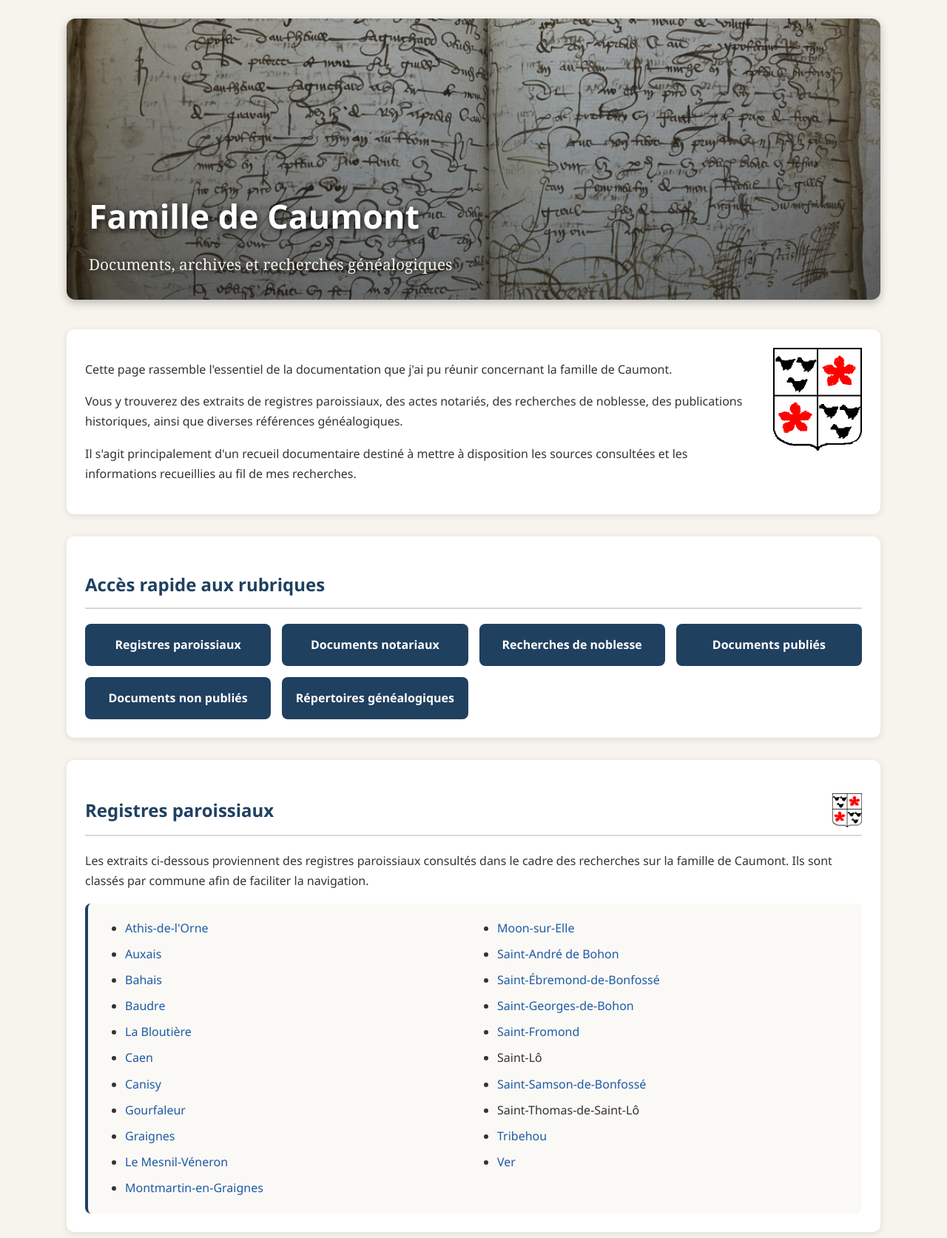
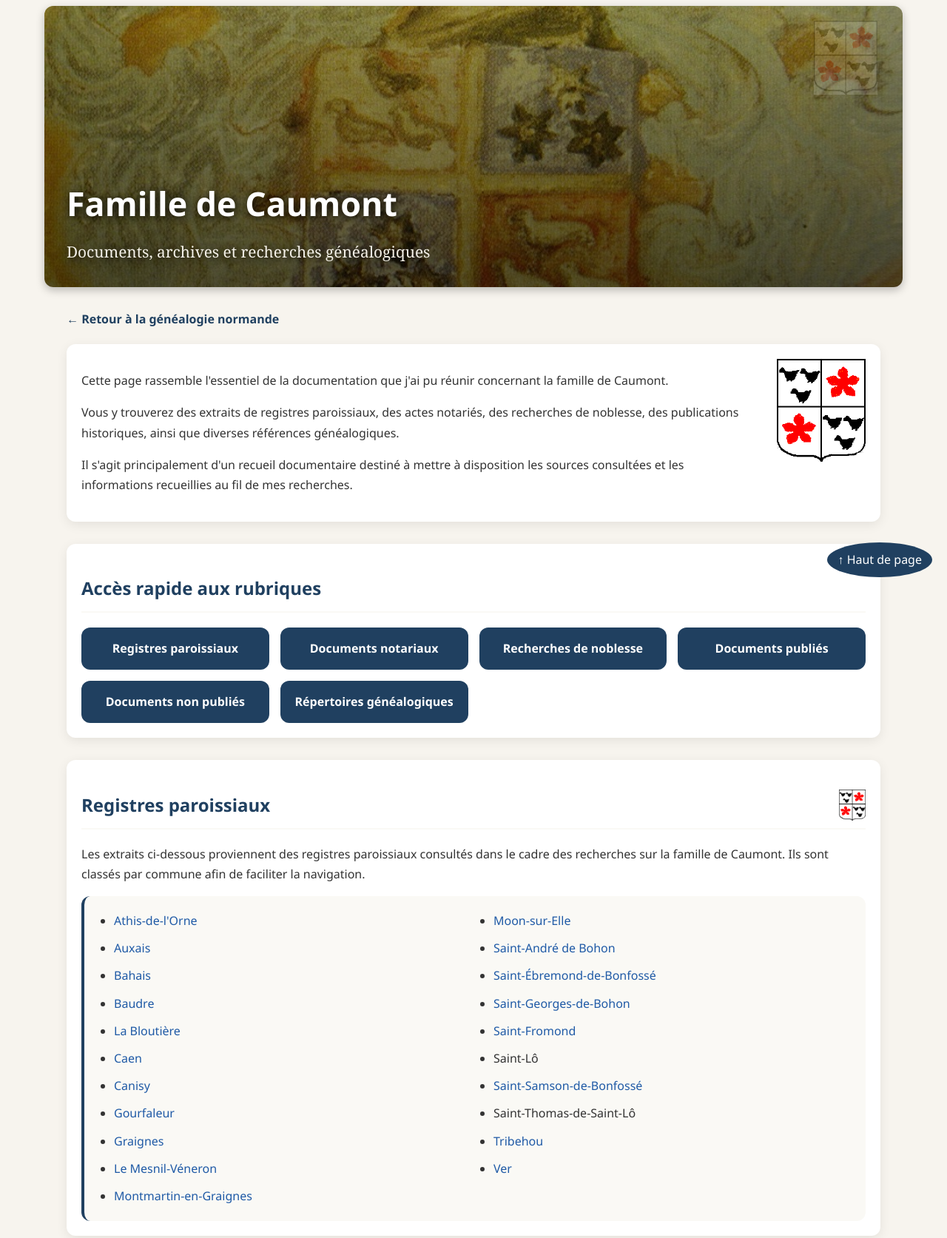
Before and after one commit to Damien-de-Normandie/Page_web, a plain HTML site: page caumont.htm in a window 1280 px wide. Shown: the top 1673 px of the page at 74% size. Drawn offline with Linux system fonts and the light colour scheme.

Commit message:
mise en place fichiers css

```diff
--- a/caumont.htm
+++ b/caumont.htm
@@ -1,5 +1,5 @@
-<!DOCTYPE html PUBLIC "-//W3C//DTD HTML 4.01 Transitional//EN">
-<html dir="ltr">
+<!doctype html>
+<html lang="fr">
 <head>
   <meta charset="utf-8">
   <title>Famille de Caumont -
@@ -9,205 +9,25 @@ Damien Rauline</title>
  content="Documents et recherches sur la famille de Caumont en Normandie">
   <meta name="viewport" content="width=device-width, initial-scale=1">
   <link rel="icon" href="favicon.ico">
-  <style>
-body {
-font-family: "Segoe UI", Arial, sans-serif;
-background-color: #f7f4ee;
-color: #333333;
-max-width: 1100px;
-margin: 0 auto;
-padding: 25px;
-line-height: 1.7;
-}
-.sous-rubrique {
-background: #faf9f5;
-border-left: 4px solid #204060;
-border-radius: 8px;
-padding: 20px 25px;
-margin-bottom: 25px;
-}
-.sous-rubrique h3 {
-color: #204060;
-margin-top: 0;
-}
-.sous-rubrique ul {
-margin-bottom: 0;
-}
-.pied-page {
-margin-top: 60px;
-padding-top: 30px;
-border-top: 2px solid #d6d0c4;
-text-align: center;
-}
-.date-maj {
-color: #666;
-font-size: 0.95em;
-margin-bottom: 25px;
-}
-.bouton-retour {
-display: inline-block;
-background: #204060;
-color: white;
-padding: 12px 24px;
-border-radius: 8px;
-font-weight: 600;
-text-decoration: none;
-transition: background-color 0.2s ease;
-}
-.bouton-retour:hover {
-background: #2e5f90;
-text-decoration: none;
-}
-.signature-site {
-margin-top: 25px;
-color: #888;
-font-size: 0.85em;
-font-style: italic;
-}
-/* ===== BANDEAU ===== */
-.bandeau {
-height: 320px;
-background-image:
-linear-gradient(
-rgba(0, 0, 0, 0.20),
-rgba(0, 0, 0, 0.55)
-),
-url("Images/bandeau.jpg");
-background-size: cover;
-background-position: center;
-border-radius: 12px;
-display: flex;
-flex-direction: column;
-justify-content: flex-end;
-padding: 30px;
-margin-bottom: 40px;
-box-shadow: 0 4px 12px rgba(0, 0, 0, 0.25);
-}
-.titre-bandeau {
-font-size: 2.8em;
-color: white;
-margin: 0;
-text-shadow: 2px 2px 8px rgba(0, 0, 0, 0.9);
-}
-.sous-titre-bandeau {
-color: #f4f1e8;
-font-family: Georgia, serif;
-font-size: 1.3em;
-margin-top: 10px;
-margin-bottom: 0;
-text-shadow: 2px 2px 8px rgba(0, 0, 0, 0.9);
-}
-.liste-liens {
-background: #faf9f5;
-border-left: 4px solid #204060;
-padding: 20px 30px;
-border-radius: 8px;
-}
-.liste-liens ul {
-columns: 2;
-column-gap: 40px;
-margin: 0;
-padding-left: 20px;
-}
-.liste-liens li {
-margin-bottom: 8px;
-}
-@media screen and (max-width: 700px) {
-.liste-liens ul {
-columns: 1;
-}
-}
-/* ===== BLOCS ===== */
-.bloc {
-background: white;
-border-radius: 10px;
-padding: 25px;
-margin-bottom: 30px;
-box-shadow: 0 2px 10px rgba(0, 0, 0, 0.10);
-}
-.bloc h2 {
-color: #204060;
-border-bottom: 2px solid #d8d8d8;
-padding-bottom: 10px;
-}
-/* ===== MENU D'ACCÈS RAPIDE ===== */
-.menu-caumont {
-display: grid;
-grid-template-columns: repeat(auto-fit, minmax(220px, 1fr));
-gap: 15px;
-}
-.menu-caumont a {
-display: block;
-background: #204060;
-color: white;
-text-align: center;
-padding: 15px;
-border-radius: 8px;
-font-weight: bold;
-text-decoration: none;
-}
-.menu-caumont a:hover {
-background: #2e5f90;
-}
-/* ===== LIENS ===== */
-a {
-color: #1f5aa6;
-text-decoration: none;
-}
-a:hover {
-text-decoration: underline;
-}
-/* ===== BLASON ===== */
-.blason {
-float: right;
-margin-left: 25px;
-margin-bottom: 15px;
-max-width: 120px;
-}
-.introduction::after {
-content: "";
-display: block;
-clear: both;
-}
-/* ===== MOBILE ===== */
-@media screen and (max-width: 700px) {
-.bandeau {
-height: 240px;
-padding: 20px;
-}
-.titre-bandeau {
-font-size: 2em;
-}
-.sous-titre-bandeau {
-font-size: 1.1em;
-}
-.blason {
-float: none;
-display: block;
-margin: 0 auto 20px auto;
-}
-}
-.titre-blason {
-display: flex;
-justify-content: space-between;
-align-items: center;
-}
-.titre-blason img {
-width: 40px;
-height: auto;
-}
-  </style>
+<link rel="stylesheet" href="css/commun.css">
+<link rel="stylesheet" href="css/caumont.css">
 </head>
 <body>
-<div class="bandeau">
+<a href="#top" class="retour-haut-page">↑ Haut de page</a>
+<header id="top" class="bandeau">
 <h1 class="titre-bandeau">Famille
 de Caumont</h1>
 <p class="sous-titre-bandeau">
 Documents, archives et recherches g&eacute;n&eacute;alogiques
 </p>
-</div>
-<div class="bloc introduction">
-<img src="Images/Caumont_blason.gif"
+</header>
+<main>
+<p class="retour-haut">
+    <a href="geneal.html">← Retour à la généalogie normande</a>
+</p>
+<section class="bloc introduction" aria-labelledby="presentation">
+<h2 id="presentation" class="visually-hidden">Pr&eacute;sentation</h2>
+<img src="Images/Caumont_blason.png"
  alt="Blason de la famille de Caumont" class="blason">
 <p>Cette page rassemble
 l'essentiel de la documentation que j'ai pu r&eacute;unir
@@ -225,8 +45,8 @@ Il s'agit principalement d'un recueil documentaire destin&eacute;
 consult&eacute;es et les informations recueillies au fil de mes
 recherches.
 </p>
-</div>
-<div class="bloc">
+</section>
+<nav class="bloc" aria-label="Acc&egrave;s rapide aux rubriques">
 <h2>Acc&egrave;s rapide aux
 rubriques</h2>
 <div class="menu-caumont">
@@ -243,12 +63,12 @@ non publi&eacute;s</a>
 <a href="#repertoires">R&eacute;pertoires
 g&eacute;n&eacute;alogiques</a>
 </div>
-</div>
+</nav>
 <!-- Début de la section suivante -->
-<div class="bloc" id="paroisses">
-<h2 class="titre-blason">Registres
+<section class="bloc" id="paroisses" aria-labelledby="titre-paroisses">
+<h2 id="titre-paroisses" class="titre-blason">Registres
 paroissiaux
-<img src="Images/Caumont_blason.gif" alt="Blason de Caumont"></h2>
+<img src="Images/Caumont_blason.png" alt="" aria-hidden="true"></h2>
 <p>
 Les extraits ci-dessous proviennent des registres paroissiaux
 consult&eacute;s dans le cadre des recherches sur la famille de
@@ -283,11 +103,11 @@ Bohon</a></li>
   <li><a href="Caumont/paroiss2.htm#ver">Ver</a></li>
 </ul>
 </div>
-</div>
-<div class="bloc" id="notariat">
-<h2 class="titre-blason">Documents
+</section>
+<section class="bloc" id="notariat" aria-labelledby="titre-notariat">
+<h2 id="titre-notariat" class="titre-blason">Documents
 notariaux
-<img src="Images/Caumont_blason.gif" alt="Blason de Caumont"></h2>
+<img src="Images/Caumont_blason.png" alt="" aria-hidden="true"></h2>
 <p>
 Cette rubrique rassemble les actes notari&eacute;s, tabellionnages
 et archives judiciaires o&ugrave; apparaissent des membres de la
@@ -311,11 +131,11 @@ Carentan</a></li>
 Torigni-sur-Vire</a></li>
 </ul>
 </div>
-</div>
-<div class="bloc" id="recherches">
-<h2 class="titre-blason">Recherches
+</section>
+<section class="bloc" id="recherches" aria-labelledby="titre-recherches">
+<h2 id="titre-recherches" class="titre-blason">Recherches
 de noblesse
-<img src="Images/Caumont_blason.gif" alt="Blason de Caumont"></h2>
+<img src="Images/Caumont_blason.png" alt="" aria-hidden="true"></h2>
 <p>
 Les enqu&ecirc;tes de noblesse, r&ocirc;les militaires et
 montres permettent de suivre la pr&eacute;sence de la famille de
@@ -344,11 +164,11 @@ Cotentin (1640)</a></li>
 Chamillart (1666)</a></li>
 </ul>
 </div>
-</div>
-<div class="bloc" id="divers">
-<h2 class="titre-blason">Documents
+</section>
+<section class="bloc" id="divers" aria-labelledby="titre-divers">
+<h2 id="titre-divers" class="titre-blason">Documents
 divers publi&eacute;s
-<img src="Images/Caumont_blason.gif" alt="Blason de Caumont"></h2>
+<img src="Images/Caumont_blason.png" alt="" aria-hidden="true"></h2>
 <p>
 Cette rubrique rassemble les r&eacute;f&eacute;rences
 historiques, archivistiques et bibliographiques o&ugrave;
@@ -457,11 +277,11 @@ d'Arcisse de Caumont</a></li>
   <li>(1635) <a href="Caumont/publies3.htm#leduc">Fonds Le Duc</a></li>
 </ul>
 </div>
-</div>
-<div class="bloc" id="non-publies">
-<h2 class="titre-blason">Documents
+</section>
+<section class="bloc" id="non-publies" aria-labelledby="titre-non-publies">
+<h2 id="titre-non-publies" class="titre-blason">Documents
 divers non publi&eacute;s
-<img src="Images/Caumont_blason.gif" alt="Blason de Caumont"></h2>
+<img src="Images/Caumont_blason.png" alt="" aria-hidden="true"></h2>
 <p>
 Cette rubrique regroupe les fonds d'archives et les notes de travail
 consult&eacute;s directement dans les d&eacute;p&ocirc;ts
@@ -495,11 +315,11 @@ g&eacute;n&eacute;alogiques de Pierre Lepesant</a></li>
 Graignes</a></li>
 </ul>
 </div>
-</div>
-<div class="bloc" id="repertoires">
-<h2 class="titre-blason">R&eacute;pertoires
+ </section>
+<section class="bloc" id="repertoires" aria-labelledby="titre-repertoires">
+<h2 id="titre-repertoires" class="titre-blason">R&eacute;pertoires
 g&eacute;n&eacute;alogiques
-<img src="Images/Caumont_blason.gif" alt="Blason de Caumont"></h2>
+<img src="Images/Caumont_blason.png" alt="" aria-hidden="true"></h2>
 <p>
 Les ouvrages et r&eacute;pertoires
 g&eacute;n&eacute;alogiques constituent souvent un point de
@@ -522,8 +342,9 @@ G&eacute;n&eacute;alogique, H&eacute;raldique et Nobiliaire
 de la France</a></li>
 </ul>
 </div>
-</div>
-<div class="pied-page">
+</section>
+</main>
+<footer class="pied-page">
 <p class="date-maj">Derni&egrave;re
 mise &agrave; jour : 28 novembre 2026
 </p>
@@ -534,6 +355,6 @@ g&eacute;n&eacute;alogie normande</a>
 <p class="signature-site">
 Site r&eacute;alis&eacute; et maintenu par Damien Rauline
 </p>
-</div>
+</footer>
 </body>
 </html>
--- /dev/null
+++ b/css/caumont.css
@@ -0,0 +1,22 @@
+/* ===== BANDEAU ===== */
+.bandeau {
+height: 320px;
+background-image:
+linear-gradient(
+rgba(0, 0, 0, 0.20),
+rgba(0, 0, 0, 0.55)
+),
+url("../Images/bandeau-caumont.jpg");
+}
+.bandeau::after {
+    content: "";
+    position: absolute;
+    top: 20px;
+    right: 20px;
+    width: 100px;
+    height: 100px;
+    background-image: url("../Images/Caumont_blason.png");
+    background-repeat: no-repeat;
+    background-size: contain;
+    opacity: 0.15;
+}
--- /dev/null
+++ b/css/commun.css
@@ -0,0 +1,281 @@
+:root {
+    --bleu-principal: #204060;
+    --bleu-survol: #2e5f90;
+    --bleu-liens: #1f5aa6;
+    --fond-page: #f7f4ee;
+    --fond-bloc: #ffffff;
+    --fond-secondaire: #faf9f5;
+    --fond-page-sombre: #1f1f1f;
+    --fond-bloc-sombre: #2a2a2a;
+    --fond-secondaire-sombre: #333333;
+    --ombre-legere: 0 4px 15px rgba(0,0,0,0.08);
+    --ombre-forte: 0 8px 25px rgba(0,0,0,0.15);
+    --espace-petit: 10px;
+    --espace-moyen: 20px;
+    --espace-grand: 30px;
+    --rayon: 12px;
+    --largeur-contenu: 1100px;
+}
+img {
+    max-width: 100%;
+    height: auto;
+}
+/* ===== BANDEAU ===== */
+.bandeau {
+min-height: 320px;
+background-size: cover;
+background-position: center;
+border-radius: var(--rayon);
+display: flex;
+flex-direction: column;
+justify-content: flex-end;
+padding: var(--espace-grand);
+margin-bottom: var(--espace-grand);
+box-shadow: 0 4px 12px rgba(0, 0, 0, 0.25);
+overflow: hidden;
+position: relative;
+}
+.titre-bandeau {
+font-size: 2.8em;
+color: white;
+margin: 0;
+text-shadow: 2px 2px var(--rayon) rgba(0, 0, 0, 0.9);
+}
+.sous-titre-bandeau {
+color: #f4f1e8;
+font-family: Georgia, serif;
+font-size: 1.3em;
+margin-top: var(--espace-petit);
+margin-bottom: 0;
+text-shadow: 2px 2px var(--rayon) rgba(0, 0, 0, 0.9);
+}
+/* ===== LIENS ===== */
+a:hover {
+    color: var(--bleu-principal);
+}
+a {
+    color: var(--bleu-liens);
+    text-decoration: none;
+    transition: color 0.2s ease;
+}
+@media (prefers-color-scheme: dark) {
+    body {
+        background: var(--fond-page-sombre);
+        color: #e5e5e5;
+    }
+    .bloc {
+        background: var(--fond-bloc-sombre);
+    }
+    .liste-liens,
+    .sous-rubrique {
+        background: var(--fond-secondaire-sombre);
+    }
+}
+html {
+    scroll-behavior: smooth;
+}
+a:focus,
+button:focus {
+    outline: 3px solid var(--bleu-principal);
+    outline-offset: 2px;
+}
+.liste-liens li {
+    margin-bottom: var(--espace-petit);
+    break-inside: avoid;
+}
+.retour-haut-page {
+    position: fixed;
+    bottom: var(--espace-moyen);
+    right: var(--espace-moyen);
+    background: var(--bleu-principal);
+    color: white;
+    padding: var(--espace-petit) 14px;
+    border-radius: 50%;
+    text-decoration: none;
+    z-index: 1000;
+}
+body {
+    font-family:
+        "Segoe UI",
+        "Helvetica Neue",
+        Arial,
+        sans-serif;
+background-color: var(--fond-page);
+color: #333333;
+line-height: 1.7;
+}
+main,
+header,
+footer {
+    max-width: var(--largeur-contenu);
+    margin: 0 auto;
+    padding-left: var(--espace-moyen);
+    padding-right: var(--espace-moyen);
+}
+.sous-rubrique {
+background: var(--fond-secondaire);
+border-left: 4px solid var(--bleu-principal);
+border-radius: var(--rayon);
+padding: var(--espace-moyen) var(--espace-grand);
+margin-bottom: var(--espace-grand);
+}
+.sous-rubrique h3 {
+color: var(--bleu-principal);
+margin-top: 0;
+}
+.sous-rubrique ul {
+margin-bottom: 0;
+}
+.pied-page {
+margin-top: var(--espace-grand);
+padding-top: var(--espace-moyen);
+border-top: 2px solid var(--fond-secondaire);
+text-align: center;
+}
+.date-maj {
+color: #666;
+font-size: 0.95em;
+margin-bottom: var(--espace-moyen);
+}
+.bouton-retour {
+display: inline-block;
+background: var(--bleu-principal);
+color: white;
+padding: var(--espace-petit) 24px;
+border-radius: var(--rayon);
+font-weight: 600;
+text-decoration: none;
+transition: background-color 0.2s ease;
+}
+.bouton-retour:hover {
+background: var(--bleu-survol);
+text-decoration: none;
+}
+.signature-site {
+margin-top: var(--espace-moyen);
+color: #888;
+font-size: 0.85em;
+font-style: italic;
+}
+.liste-liens {
+background: var(--fond-secondaire);
+border-left: 4px solid var(--bleu-principal);
+padding: var(--espace-moyen);
+border-radius: var(--rayon);
+}
+.liste-liens ul {
+columns: 2;
+column-gap: var(--espace-grand);
+margin: 0;
+padding-left: var(--espace-moyen);
+}
+.liste-liens li {
+margin-bottom: var(--espace-petit);
+}
+@media screen and (max-width: 700px) {
+.liste-liens ul {
+columns: 1;
+}
+}
+/* ===== BLOCS ===== */
+.bloc {
+    background: var(--fond-bloc);
+    border-radius: var(--rayon);
+    padding: var(--espace-moyen);
+    margin-bottom: var(--espace-grand);
+    box-shadow: var(--ombre-legere);
+    transition:
+        transform 0.25s ease,
+        box-shadow 0.25s ease;
+}
+.bloc:hover {
+    transform: translateY(-3px);
+    box-shadow: var(--ombre-forte);
+}
+.bloc h2 {
+color: var(--bleu-principal);
+border-bottom: 2px solid var(--fond-secondaire);
+padding-bottom: 10px;
+}
+/* ===== MENU D'ACCÈS RAPIDE ===== */
+.menu-caumont {
+display: grid;
+grid-template-columns: repeat(auto-fit, minmax(220px, 1fr));
+gap: 15px;
+}
+.menu-caumont a {
+display: block;
+background: var(--bleu-principal);
+color: white;
+text-align: center;
+padding: 15px;
+border-radius: var(--rayon);
+font-weight: bold;
+text-decoration: none;
+}
+.menu-caumont a:hover {
+background: var(--bleu-survol);
+}
+/* ===== BLASON ===== */
+.blason {
+float: right;
+margin-left: 25px;
+margin-bottom: 15px;
+max-width: 120px;
+}
+.introduction::after {
+content: "";
+display: block;
+clear: both;
+}
+/* ===== MOBILE ===== */
+@media screen and (max-width: 700px) {
+.bandeau {
+height: 240px;
+padding: var(--espace-moyen);
+}
+.titre-bandeau {
+font-size: 2em;
+}
+.sous-titre-bandeau {
+font-size: 1.1em;
+}
+.blason {
+float: none;
+display: block;
+margin: 0 auto var(--espace-moyen) auto;
+}
+}
+.titre-blason {
+display: flex;
+justify-content: space-between;
+align-items: center;
+gap: var(--espace-petit);
+}
+.titre-blason img {
+    width: 36px;
+    height: auto;
+    opacity: 0.95;
+    transition: transform 0.25s ease;
+}
+.titre-blason:hover img {
+    transform: scale(1.1);
+}
+.visually-hidden {
+position: absolute;
+width: 1px;
+height: 1px;
+padding: 0;
+margin: -1px;
+overflow: hidden;
+clip: rect(0, 0, 0, 0);
+white-space: nowrap;
+border: 0;
+}
+.retour-haut {
+    margin-bottom: var(--espace-moyen);
+}
+.retour-haut a {
+    color: var(--bleu-principal);
+    font-weight: 600;
+}
```
Also changed, not shown: Images/Caumont_blason.gif (deleted), Images/Caumont_blason.png (added), Images/bandeau-caumont.jpg (added), 4 other files.
